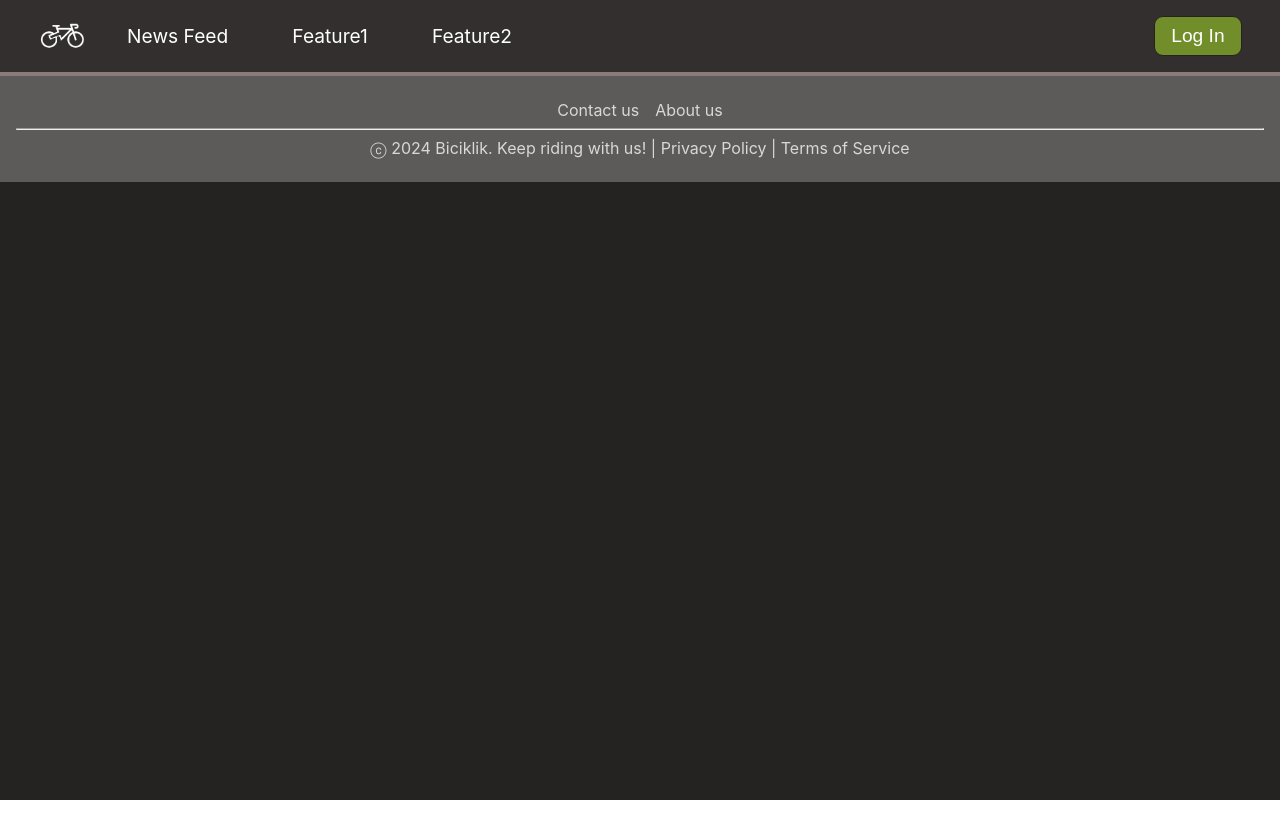
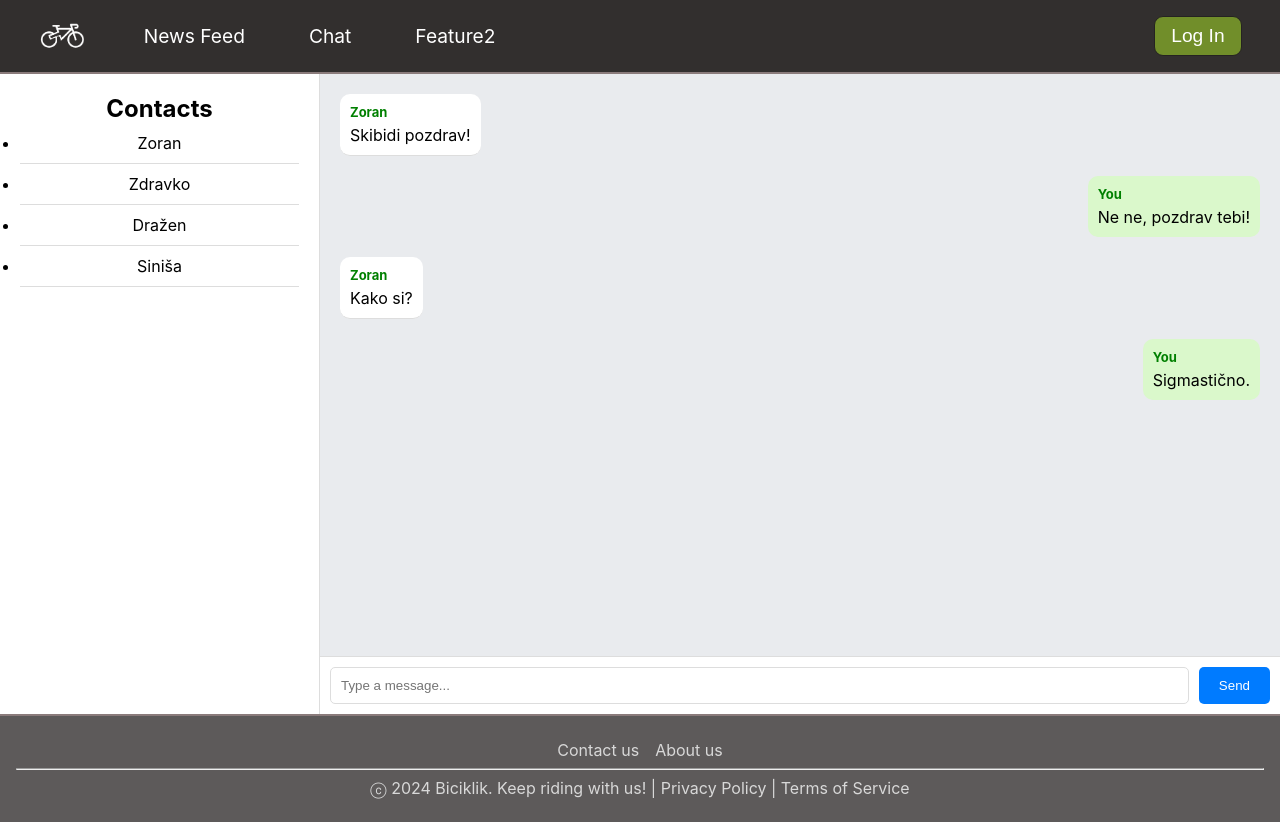
Before and after one commit to Progi-projekt/BiciKlik, a React (Create React App) app in the folder IzvorniKod/frontend/: page /chat in a window 1280 px wide. Before the commit the page ends 800 px from the top, so only its background shows below. Built offline with nearby package versions, Linux system fonts and the light colour scheme.

Commit message:
Chat (mock)
Made a mock chat to show how it will roughly look.

```diff
--- a/IzvorniKod/frontend/src/App.tsx
+++ b/IzvorniKod/frontend/src/App.tsx
@@ -4,6 +4,8 @@ import Heading from './components/heading';
 import Footer from './components/footer';
 import NewsFeed from './pages/NewsFeed';
 import Loginsignup from './pages/LoginSignUp';
+import Chat from 'pages/Chat';
+
 import { BrowserRouter, Route, Routes, Link } from 'react-router-dom';
 
 function App() {
@@ -14,6 +16,7 @@ function App() {
       <Routes>
       <Route path='/' element={<NewsFeed/>}/>
       <Route path='/login' element={<Loginsignup/>}/>
+      <Route path='/chat' element={<Chat/>}/>
       </Routes>
       <Footer/>
     </div>
--- /dev/null
+++ b/IzvorniKod/frontend/src/components/chat.css
@@ -0,0 +1,6 @@
+.chat {
+    display: flex;
+    height: 80vh;
+    width: 100%;
+    background-color: #f0f2f5;
+  }
--- /dev/null
+++ b/IzvorniKod/frontend/src/components/chatinput.css
@@ -0,0 +1,27 @@
+.chat-input {
+    display: flex;
+    padding: 10px;
+    border-top: 1px solid #ddd;
+    background-color: #ffffff;
+  }
+
+  .chat-input input {
+    flex: 1;
+    padding: 10px;
+    border: 1px solid #ddd;
+    border-radius: 5px;
+    margin-right: 10px;
+  }
+
+  .chat-input button {
+    padding: 10px 20px;
+    background-color: #007bff;
+    color: #ffffff;
+    border: none;
+    border-radius: 5px;
+    cursor: pointer;
+  }
+
+  .chat-input button:hover {
+    background-color: #0056b3;
+  }
--- /dev/null
+++ b/IzvorniKod/frontend/src/components/chatinput.tsx
@@ -0,0 +1,13 @@
+import React from 'react';
+import './chatinput.css';
+
+const ChatInput = () => {
+  return (
+    <div className="chat-input">
+      <input type="text" placeholder="Type a message..." />
+      <button>Send</button>
+    </div>
+  );
+};
+
+export default ChatInput;
--- /dev/null
+++ b/IzvorniKod/frontend/src/components/chatwindow.css
@@ -0,0 +1,16 @@
+.chat-window {
+    flex: 1;
+    display: flex;
+    flex-direction: column;
+    justify-content: space-between;
+    background-color: #e9ebee;
+  }
+
+  .message-history {
+    flex: 1;
+    display: flex;
+    flex-direction: column;
+    gap: 10px; /* Adds space between messages */
+    padding: 20px;
+    overflow-y: auto;
+  }
--- /dev/null
+++ b/IzvorniKod/frontend/src/components/chatwindow.tsx
@@ -0,0 +1,26 @@
+import React from 'react';
+import Message from './message';
+import ChatInput from './chatinput';
+import './chatwindow.css';
+
+const ChatWindow = () => {
+  const messages = [
+    { sender: 'Zoran', text: 'Skibidi pozdrav!' },
+    { sender: 'You', text: 'Ne ne, pozdrav tebi!' },
+    { sender: 'Zoran', text: 'Kako si?' },
+    { sender: 'You', text: 'Sigmastično.' }
+  ];
+
+  return (
+    <div className="chat-window">
+      <div className="message-history">
+        {messages.map((msg, index) => (
+          <Message key={index} sender={msg.sender} text={msg.text} />
+        ))}
+      </div>
+      <ChatInput />
+    </div>
+  );
+};
+
+export default ChatWindow;
--- a/IzvorniKod/frontend/src/components/heading.tsx
+++ b/IzvorniKod/frontend/src/components/heading.tsx
@@ -10,7 +10,7 @@ const Heading =() => {
 
         <ul>
           <li><Link to={"/"} style={{textDecoration: 'none', color: 'inherit'}}>News Feed</Link></li>
-          <li>Feature1</li>
+          <li><Link to={"/chat"} style={{textDecoration: 'none', color: 'inherit'}}>Chat</Link></li>
           <li>Feature2</li>
         </ul>
 
--- /dev/null
+++ b/IzvorniKod/frontend/src/components/message.css
@@ -0,0 +1,29 @@
+.message {
+    max-width: 70%; /* Control message width */
+    padding: 10px;
+    border-radius: 10px;
+    margin-bottom: 10px;
+    display: inline-block;
+  }
+
+  .message.contact {
+    background-color: #ffffff;
+    align-self: flex-start; /* Align to the left for contacts */
+  }
+
+  .message.user {
+    background-color: #daf8cb;
+    align-self: flex-end; /* Align to the right for the user */
+  }
+
+  .message-sender {
+    color: green;
+    font-weight: bold;
+    margin-bottom: 5px;
+    font-size:small;
+    justify-self: flex-start;
+  }
+
+  .message-text {
+    margin: 0;
+  }
--- /dev/null
+++ b/IzvorniKod/frontend/src/components/message.tsx
@@ -0,0 +1,14 @@
+import React from 'react';
+import './message.css';
+
+const Message = ({sender,text} : {sender:any, text:any}) => {
+  const isUser = sender === 'You';
+  return (
+    <div className={`message ${isUser ? 'user' : 'contact'}`}>
+      <div className="message-sender">{sender}</div>
+      <div className="message-text">{text}</div>
+    </div>
+  );
+};
+
+export default Message;
--- /dev/null
+++ b/IzvorniKod/frontend/src/components/sidebar.css
@@ -0,0 +1,22 @@
+.sidebar {
+    width: 25%;
+    background-color: #fff;
+    border-right: 1px solid #ddd;
+    padding: 20px;
+    box-sizing: border-box;
+  }
+
+  .sidebar h2 {
+    margin-top: 0;
+    font-size: 1.5em;
+  }
+
+  .contact {
+    padding: 10px;
+    border-bottom: 1px solid #ddd;
+    cursor: pointer;
+  }
+
+  .contact:hover {
+    background-color: #f7f7f7;
+  }
--- /dev/null
+++ b/IzvorniKod/frontend/src/components/sidebar.tsx
@@ -0,0 +1,21 @@
+import React from 'react';
+import './sidebar.css';
+
+const Sidebar = () => {
+  const contacts = ['Zoran', 'Zdravko', 'Dražen', 'Siniša'];
+
+  return (
+    <div className="sidebar">
+      <h2>Contacts</h2>
+      <ul>
+        {contacts.map((contact) => (
+          <li key={contact} className="contact">
+            {contact}
+          </li>
+        ))}
+      </ul>
+    </div>
+  );
+};
+
+export default Sidebar;
--- /dev/null
+++ b/IzvorniKod/frontend/src/pages/Chat.tsx
@@ -0,0 +1,15 @@
+import React from 'react';
+import Sidebar from '../components/sidebar';
+import ChatWindow from '../components/chatwindow';
+import '../components/chat.css';
+
+function Chat() {
+  return (
+    <div className="chat">
+      <Sidebar />
+      <ChatWindow />
+    </div>
+  );
+}
+
+export default Chat;
```
Also changed, not shown: 1 other file (tests, documents, lock files or other folders).
